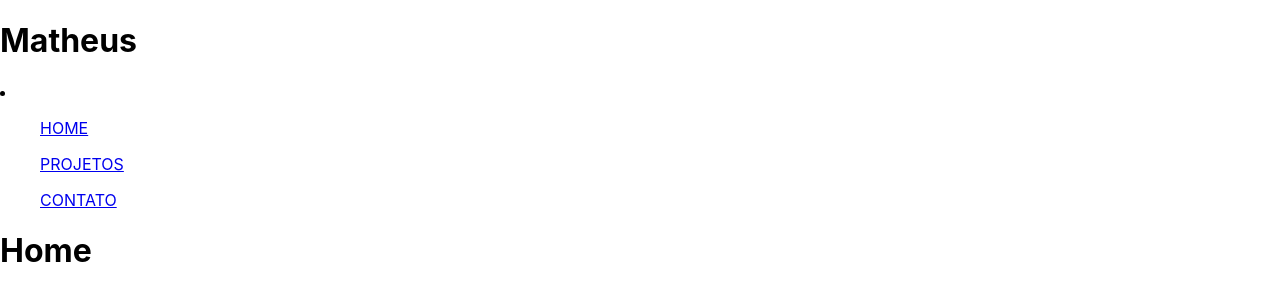
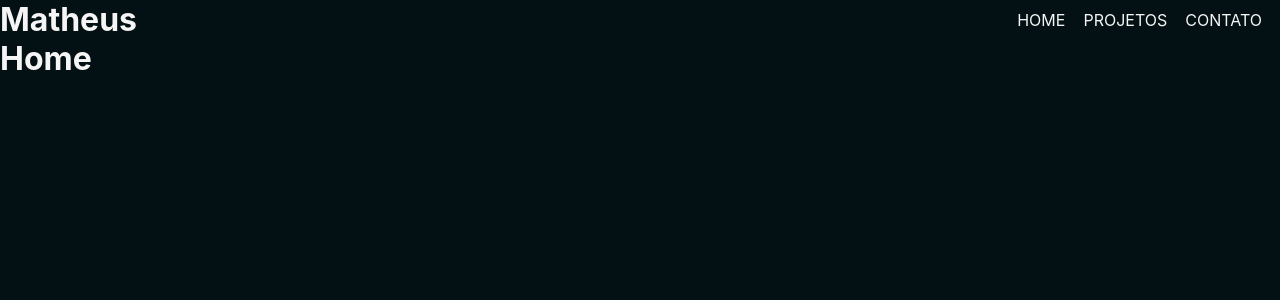
Before and after one commit to matheusjesse/portifolio-matheus-jesse, a React (Create React App) app: page / in a window 1280 px wide. Shown: the top 300 px of the page. Built offline with nearby package versions, Linux system fonts and the light colour scheme.

Commit message:
instalando styled-components e fazendoa configuração inicial

```diff
--- a/package.json
+++ b/package.json
@@ -10,6 +10,7 @@
     "react-dom": "^18.0.0",
     "react-router-dom": "^6.3.0",
     "react-scripts": "5.0.1",
+    "styled-components": "^5.3.5",
     "web-vitals": "^2.1.4"
   },
   "scripts": {
--- a/src/App.js
+++ b/src/App.js
@@ -4,9 +4,11 @@ import { BrowserRouter as Router, Routes, Route } from 'react-router-dom';
 import Home from './pages/Home';
 import Projetos from './pages/Projetos';
 import Contato from './pages/Contato';
+import GlobalStyle from './styles/global';
 
 function App() {
   return (
+    <>
       <Router>
         <Routes>
           <Route path="/" element={ <Home/> } />
@@ -15,6 +17,8 @@ function App() {
           <Route path="/contato" element={ <Contato/> } />
         </Routes>
       </Router>
+      <GlobalStyle />
+    </>
   );
 }
 
--- a/src/componentes/Header/index.js
+++ b/src/componentes/Header/index.js
@@ -1,22 +1,23 @@
 import React from 'react';
 import { Link } from 'react-router-dom';
+import HeaderContainer from './style';
 
 function Header() {
   return(
-    <>
+    <HeaderContainer>
       <h1 className="title-head">Matheus</h1>
-      <li>
+      <ul>
         <Link to="/home">
-          <ul>HOME</ul>
+          <li>HOME</li>
         </Link>
         <Link to="/projetos">
-          <ul>PROJETOS</ul>
+          <li>PROJETOS</li>
         </Link>
         <Link to="/contato">
-          <ul>CONTATO</ul>
+          <li>CONTATO</li>
         </Link>
-      </li>
-    </>
+      </ul>
+    </HeaderContainer>
   );
 }
 
--- a/src/componentes/Header/style.js
+++ b/src/componentes/Header/style.js
@@ -0,0 +1,22 @@
+import styled from 'styled-components';
+
+const HeaderContainer = styled.header`
+  display: flex;
+  justify-content: space-between;
+  align-items: center;
+  background-color: #031014;
+
+  a {
+
+    text-decoration: none;
+  }
+  ul {
+    display: flex;
+  }
+  li {
+    list-style: none;
+    margin-right: 18px;
+  }
+`;
+
+export default HeaderContainer;
--- /dev/null
+++ b/src/styles/global.js
@@ -0,0 +1,12 @@
+import { createGlobalStyle } from 'styled-components'
+
+const GlobalStyle = createGlobalStyle`
+  * {
+    box-sizing: border-box;
+    margin: 0;
+    padding: 0;
+    background-color: #031014;
+    color: #F5F5F5;
+  }
+`;
+export default GlobalStyle;
```
Also changed, not shown: src/index.js (line endings or trailing spaces), 1 other file (tests, documents, lock files or other folders). Lines whose indentation alone changed are shown as unchanged.
